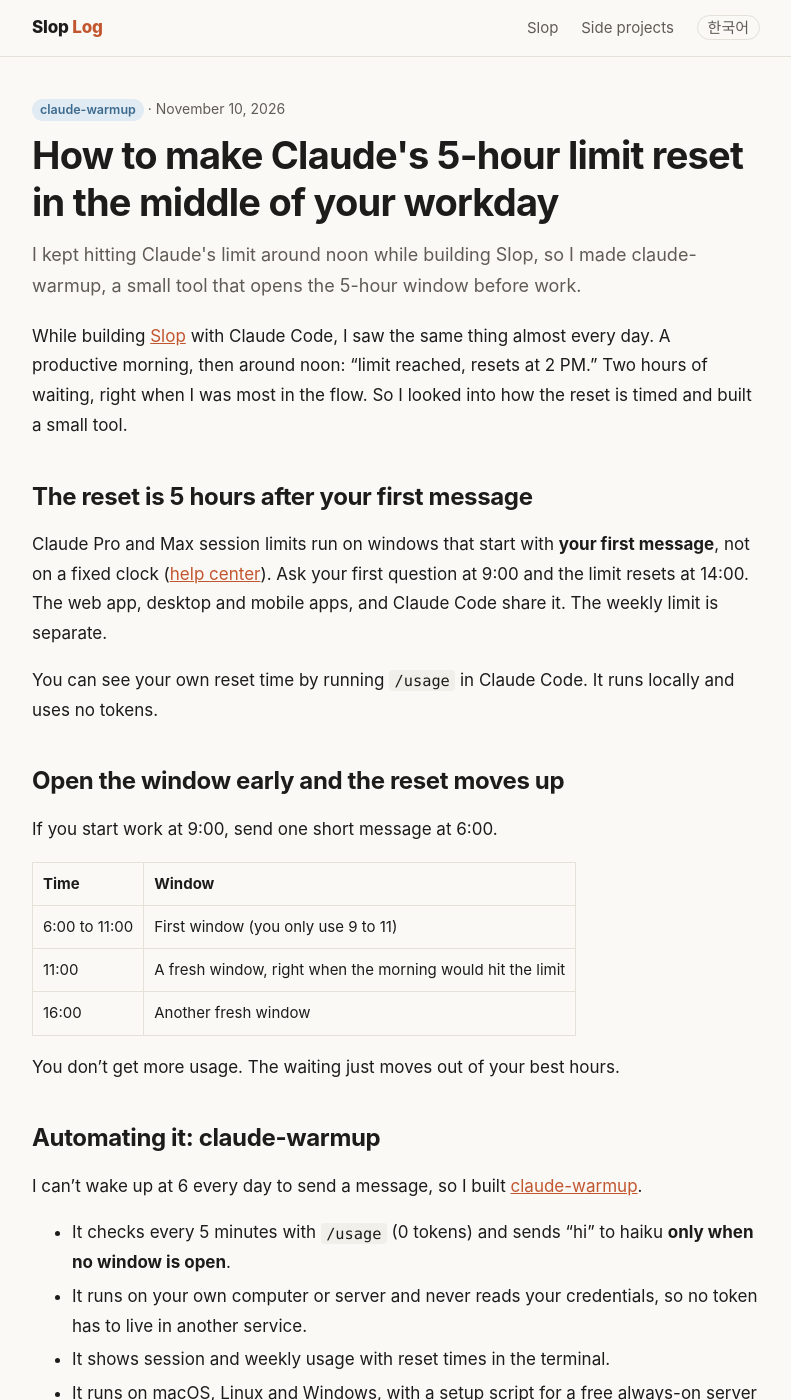
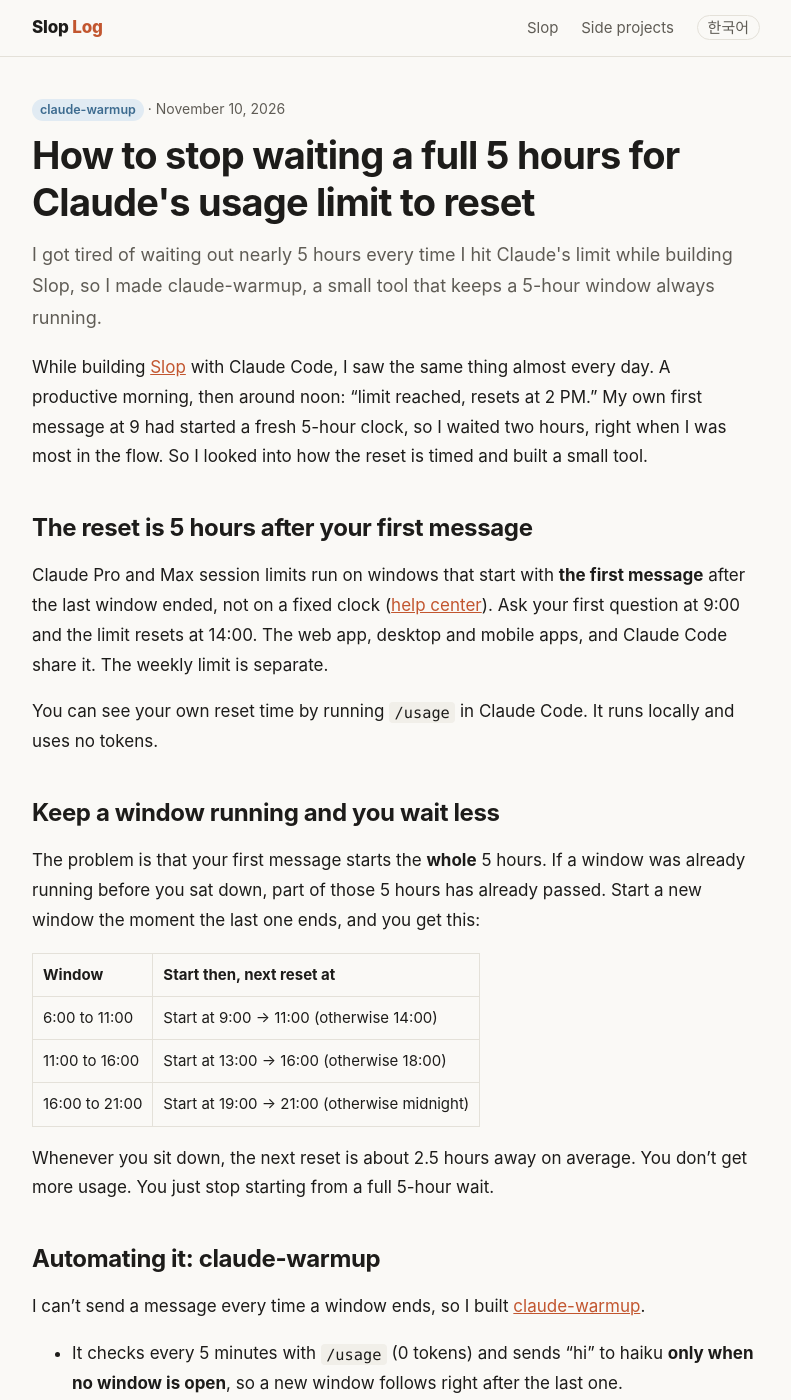
Before and after one commit to jungtaejoon/blog, a Jekyll site: the page built from en/_posts/2026-11-10-claude-5-hour-limit-reset.md, in a window 1280 px wide and 1400 px high. Shown: the whole window, without its empty margins (244-1035 px from the left). Built offline with Jekyll 4.4.1, drawn with Linux system fonts in a browser that asks for light colours; some of the changed text lies outside the part shown.

Commit message:
Reframe claude-warmup posts: keep a window always running
Co-Authored-By: Claude Opus 5.5 <noreply@anthropic.com>

````diff
--- a/_config.yml
+++ b/_config.yml
@@ -23,8 +23,8 @@ projects:
   claude-warmup:
     name: claude-warmup
     tagline:
-      ko: 곁가지 프로젝트 · Claude 5시간 한도 리셋 시간 맞추기
-      en: Side project · time your Claude 5-hour limit resets
+      ko: 곁가지 프로젝트 · Claude 5시간 창을 늘 켜 두기
+      en: Side project · keep a Claude 5-hour window always running
     url:
       ko: https://jungtaejoon.github.io/claude-warmup/ko/
       en: https://jungtaejoon.github.io/claude-warmup/
--- a/en/_posts/2026-11-10-claude-5-hour-limit-reset.md
+++ b/en/_posts/2026-11-10-claude-5-hour-limit-reset.md
@@ -1,36 +1,36 @@
 ---
-title: "How to make Claude's 5-hour limit reset in the middle of your workday"
-description: I kept hitting Claude's limit around noon while building Slop, so I made claude-warmup, a small tool that opens the 5-hour window before work.
+title: "How to stop waiting a full 5 hours for Claude's usage limit to reset"
+description: I got tired of waiting out nearly 5 hours every time I hit Claude's limit while building Slop, so I made claude-warmup, a small tool that keeps a 5-hour window always running.
 project: claude-warmup
 ref: claude-5-hour-limit-reset
 image: https://jungtaejoon.github.io/claude-warmup/og.png
 ---
 
-While building [Slop](https://jungtaejoon.github.io/slop/) with Claude Code, I saw the same thing almost every day. A productive morning, then around noon: "limit reached, resets at 2 PM." Two hours of waiting, right when I was most in the flow. So I looked into how the reset is timed and built a small tool.
+While building [Slop](https://jungtaejoon.github.io/slop/) with Claude Code, I saw the same thing almost every day. A productive morning, then around noon: "limit reached, resets at 2 PM." My own first message at 9 had started a fresh 5-hour clock, so I waited two hours, right when I was most in the flow. So I looked into how the reset is timed and built a small tool.
 
 ## The reset is 5 hours after your first message
 
-Claude Pro and Max session limits run on windows that start with **your first message**, not on a fixed clock ([help center](https://support.claude.com/en/articles/11647753-how-do-usage-and-length-limits-work)). Ask your first question at 9:00 and the limit resets at 14:00. The web app, desktop and mobile apps, and Claude Code share it. The weekly limit is separate.
+Claude Pro and Max session limits run on windows that start with **the first message** after the last window ended, not on a fixed clock ([help center](https://support.claude.com/en/articles/11647753-how-do-usage-and-length-limits-work)). Ask your first question at 9:00 and the limit resets at 14:00. The web app, desktop and mobile apps, and Claude Code share it. The weekly limit is separate.
 
 You can see your own reset time by running `/usage` in Claude Code. It runs locally and uses no tokens.
 
-## Open the window early and the reset moves up
+## Keep a window running and you wait less
 
-If you start work at 9:00, send one short message at 6:00.
+The problem is that your first message starts the **whole** 5 hours. If a window was already running before you sat down, part of those 5 hours has already passed. Start a new window the moment the last one ends, and you get this:
 
-| Time | Window |
+| Window | Start then, next reset at |
 | --- | --- |
-| 6:00 to 11:00 | First window (you only use 9 to 11) |
-| 11:00 | A fresh window, right when the morning would hit the limit |
-| 16:00 | Another fresh window |
+| 6:00 to 11:00 | Start at 9:00 → 11:00 (otherwise 14:00) |
+| 11:00 to 16:00 | Start at 13:00 → 16:00 (otherwise 18:00) |
+| 16:00 to 21:00 | Start at 19:00 → 21:00 (otherwise midnight) |
 
-You don't get more usage. The waiting just moves out of your best hours.
+Whenever you sit down, the next reset is about 2.5 hours away on average. You don't get more usage. You just stop starting from a full 5-hour wait.
 
 ## Automating it: claude-warmup
 
-I can't wake up at 6 every day to send a message, so I built [claude-warmup](https://jungtaejoon.github.io/claude-warmup/).
+I can't send a message every time a window ends, so I built [claude-warmup](https://jungtaejoon.github.io/claude-warmup/).
 
-- It checks every 5 minutes with `/usage` (0 tokens) and sends "hi" to haiku **only when no window is open**.
+- It checks every 5 minutes with `/usage` (0 tokens) and sends "hi" to haiku **only when no window is open**, so a new window follows right after the last one.
 - It runs on your own computer or server and never reads your credentials, so no token has to live in another service.
 - It shows session and weekly usage with reset times in the terminal.
 - It runs on macOS, Linux and Windows, with a setup script for a free always-on server for when your laptop is off.
@@ -41,6 +41,6 @@ claude-warmup install
 claude-warmup config hours 06:00-23:00
 ```
 
-I run it on a free Oracle Cloud server. Even with my Mac off, the window opens at 6 every morning, and resets land at 11 and 16.
+I run it on a free Oracle Cloud server. Even with my Mac off, windows run back to back from 6 in the morning until night, so the clock is already running whenever I sit down.
 
 The details are in the [Claude usage limit reset guide](https://jungtaejoon.github.io/claude-warmup/claude-usage-limit-reset/). The code is on [GitHub](https://github.com/jungtaejoon/claude-warmup).
````
Also changed, not shown: _posts/2026-11-10-claude-5-hour-limit-reset.md (+14 -14 lines), claude-warmup/index.md (+2 -2 lines), en/claude-warmup/index.md (+2 -2 lines).
